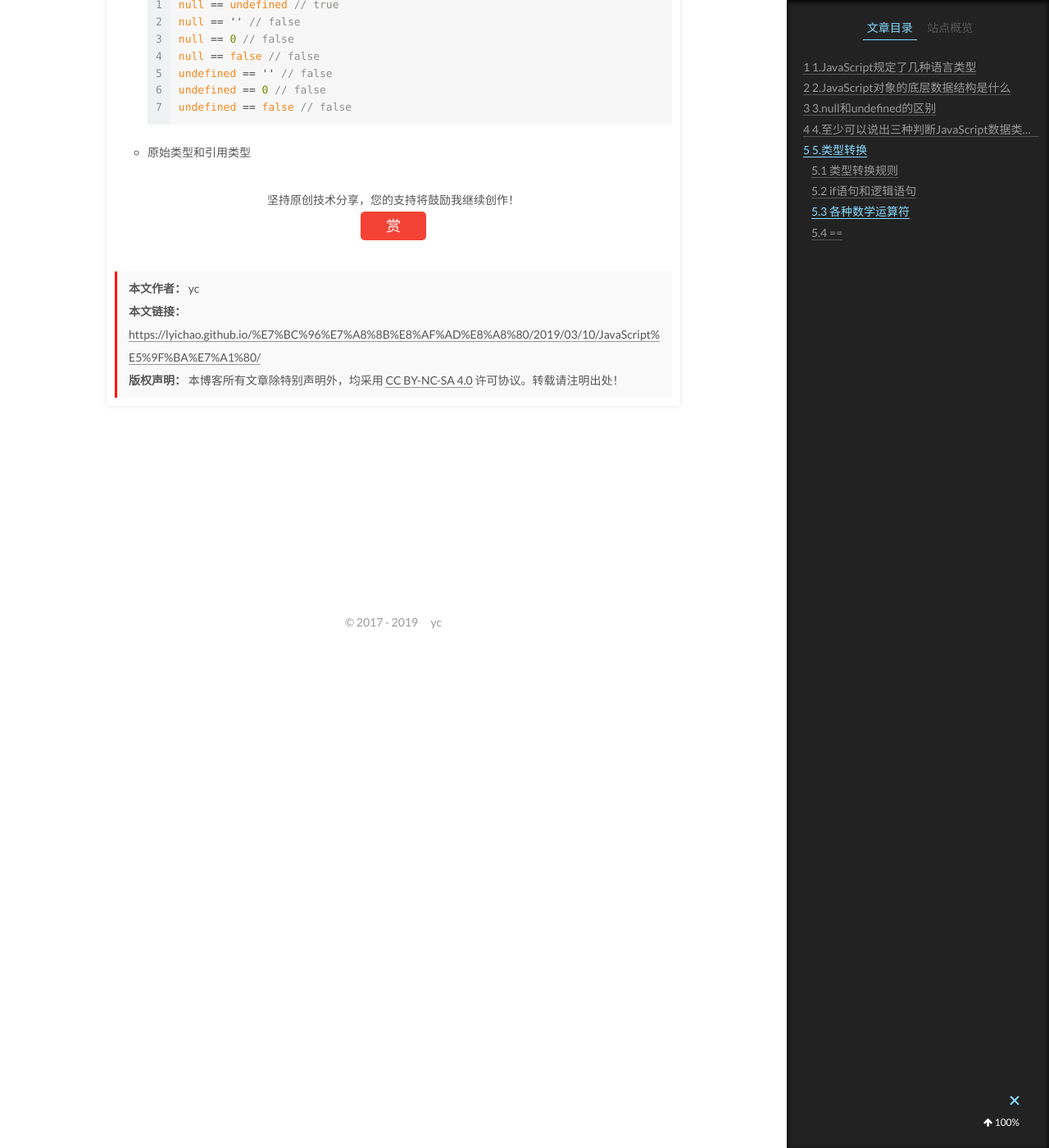
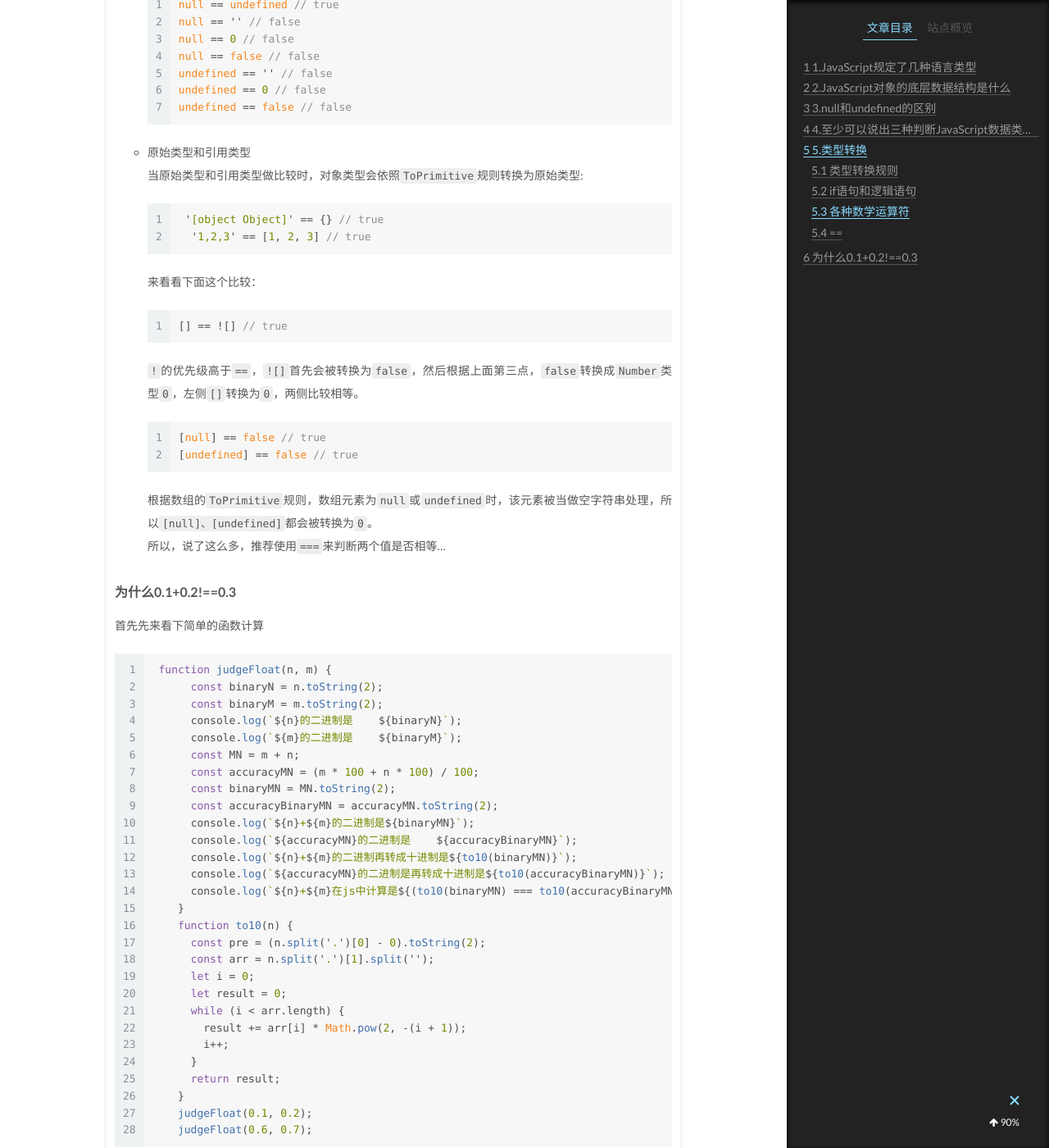
Before and after one commit to lyichao/lyichao.github.io, a Jekyll site: the page built from _posts/编程语言/JavaScript/2019-03-10-JavaScript基础.md, in a window 1280 px wide and 1400 px high, scrolled down 4666 px. Shown: the whole window at 82% size. Built offline with Jekyll 4.4.1, drawn with Linux system fonts in a browser that asks for light colours; comment, search, counter and statistics services are not loaded; some of the changed text lies outside the part shown; grey boxes are pictures that could not be loaded.

Commit message:
添加文章

````diff
--- a/_posts/编程语言/JavaScript/2019-03-10-JavaScript基础.md
+++ b/_posts/编程语言/JavaScript/2019-03-10-JavaScript基础.md
@@ -159,3 +159,70 @@ null,undefined,'',NaN,0,false
   ```
 
 - 原始类型和引用类型
+
+  当原始类型和引用类型做比较时，对象类型会依照`ToPrimitive`规则转换为原始类型:
+
+  ```javascript
+   '[object Object]' == {} // true
+    '1,2,3' == [1, 2, 3] // true
+  ```
+
+  来看看下面这个比较：
+
+  ```javascript
+  [] == ![] // true
+  ```
+
+  `!`的优先级高于`==`，`![]`首先会被转换为`false`，然后根据上面第三点，`false`转换成`Number`类型`0`，左侧`[]`转换为`0`，两侧比较相等。
+
+  ```javascript
+  [null] == false // true
+  [undefined] == false // true
+  ```
+
+  根据数组的`ToPrimitive`规则，数组元素为`null`或`undefined`时，该元素被当做空字符串处理，所以`[null]、[undefined]`都会被转换为`0`。
+
+  所以，说了这么多，推荐使用`===`来判断两个值是否相等...
+
+#### 为什么0.1+0.2!==0.3
+
+首先先来看下简单的函数计算
+
+```javascript
+ function judgeFloat(n, m) {
+      const binaryN = n.toString(2);
+      const binaryM = m.toString(2);
+      console.log(`${n}的二进制是    ${binaryN}`);
+      console.log(`${m}的二进制是    ${binaryM}`);
+      const MN = m + n;
+      const accuracyMN = (m * 100 + n * 100) / 100;
+      const binaryMN = MN.toString(2);
+      const accuracyBinaryMN = accuracyMN.toString(2);
+      console.log(`${n}+${m}的二进制是${binaryMN}`);
+      console.log(`${accuracyMN}的二进制是    ${accuracyBinaryMN}`);
+      console.log(`${n}+${m}的二进制再转成十进制是${to10(binaryMN)}`);
+      console.log(`${accuracyMN}的二进制是再转成十进制是${to10(accuracyBinaryMN)}`);
+      console.log(`${n}+${m}在js中计算是${(to10(binaryMN) === to10(accuracyBinaryMN)) ? '' : '不'}准确的`);
+    }
+    function to10(n) {
+      const pre = (n.split('.')[0] - 0).toString(2);
+      const arr = n.split('.')[1].split('');
+      let i = 0;
+      let result = 0;
+      while (i < arr.length) {
+        result += arr[i] * Math.pow(2, -(i + 1));
+        i++;
+      }
+      return result;
+    }
+    judgeFloat(0.1, 0.2);
+    judgeFloat(0.6, 0.7);
+```
+
+![image.png](https://upload-images.jianshu.io/upload_images/8154981-5e45fe283c81f351.png?imageMogr2/auto-orient/strip%7CimageView2/2/w/1240)
+
+为什么会出现这种情况呢？原因就是出现了**精度丢失**。
+
+计算机中所有的数据都是以`二进制`存储的，所以在计算时计算机要把数据先转换成`二进制`进行计算，然后在把计算结果转换成`十进制`。
+
+由上面的代码不难看出，在计算`0.1+0.2`时，`二进制`计算发生了精度丢失，导致再转换成`十进制`后和预计的结果不符。
````
